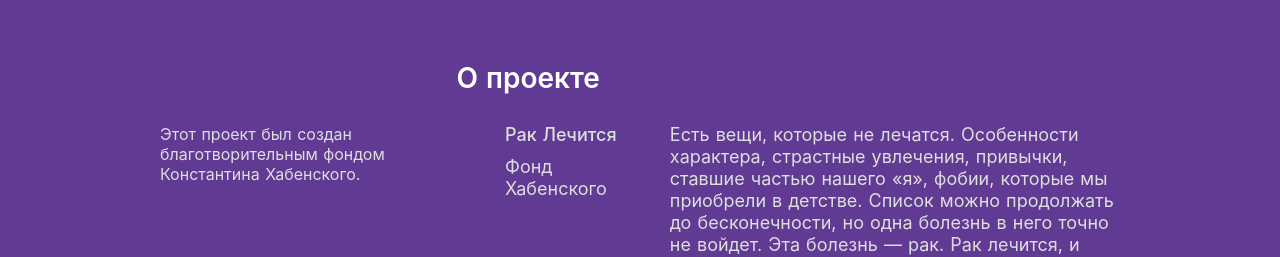
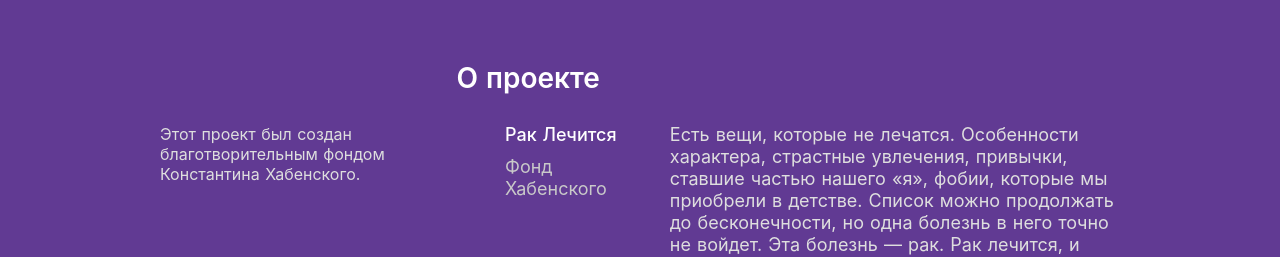
Before and after one commit to Raklechitca-Team/raklechitca, a Nuxt app: page / in a window 1280 px wide. Shown: the part 5780-6037 px from the top of the page. Built offline with nearby package versions, Linux system fonts and the light colour scheme; a web font is replaced by a local one.

Commit message:
Допилина механика базы, стили после согласования

```diff
--- a/components/Cover.vue
+++ b/components/Cover.vue
@@ -8,7 +8,7 @@
         :data="aboutProject"
         :titleColor="`#fff`"
         :textColor="`#DEDEDE`"
-        disabledColor="`#C9C9C9`"
+        :disabledColor="`#C9C9C9`"
       />
     </container>
   </div>
--- a/components/ui/CoverBase.vue
+++ b/components/ui/CoverBase.vue
@@ -11,6 +11,7 @@
         <ul class="cover-base__options">
           <li
             @click="selectTab(1)"
+            :style="isActive ? { color: titleColor } : { color: disabledColor }"
             :class="[
               'cover-base__option',
               {
@@ -23,6 +24,9 @@
           </li>
           <li
             @click="selectTab(2)"
+            :style="
+              !isActive ? { color: titleColor } : { color: disabledColor }
+            "
             :class="[
               'cover-base__option',
               {
```
